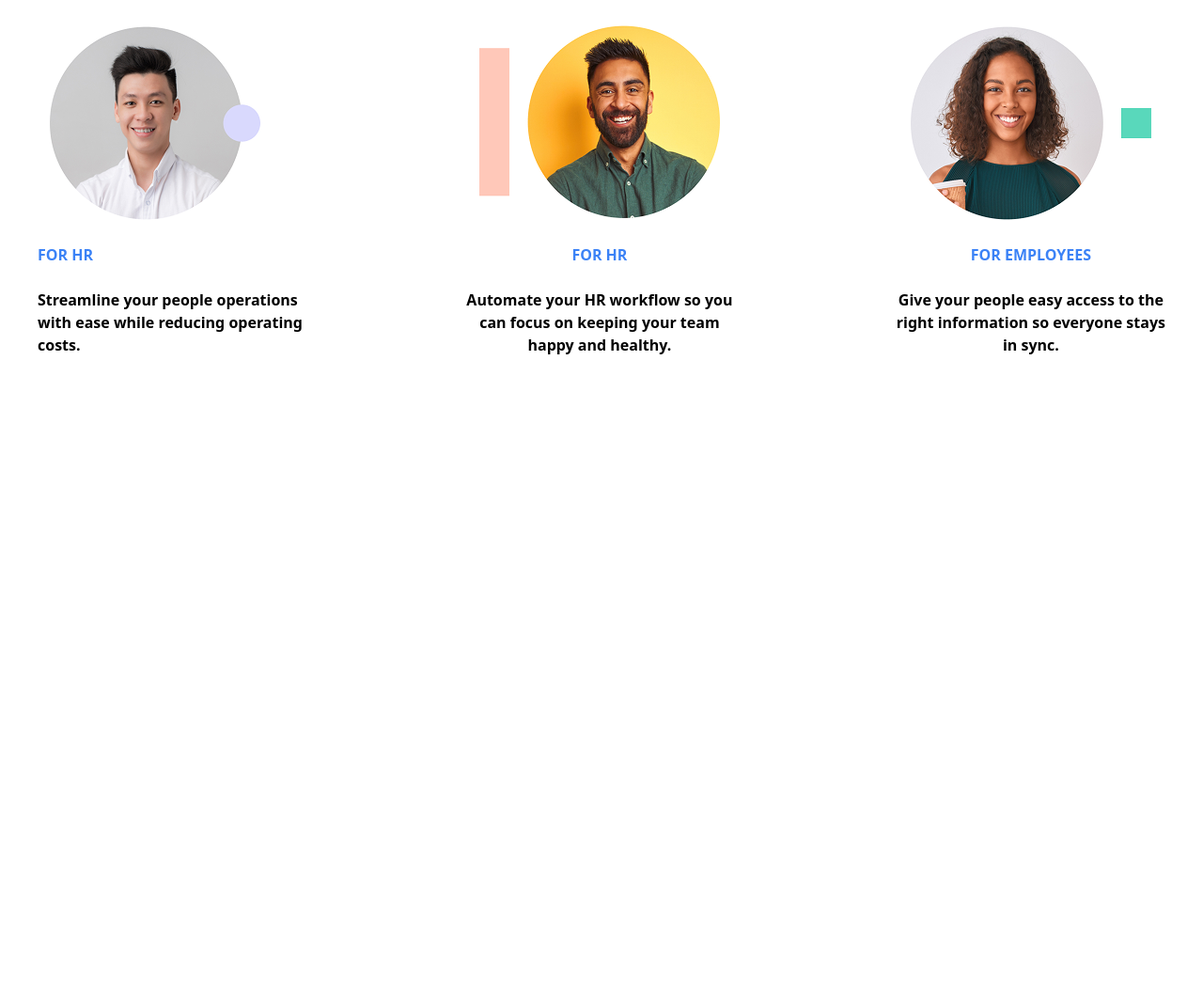
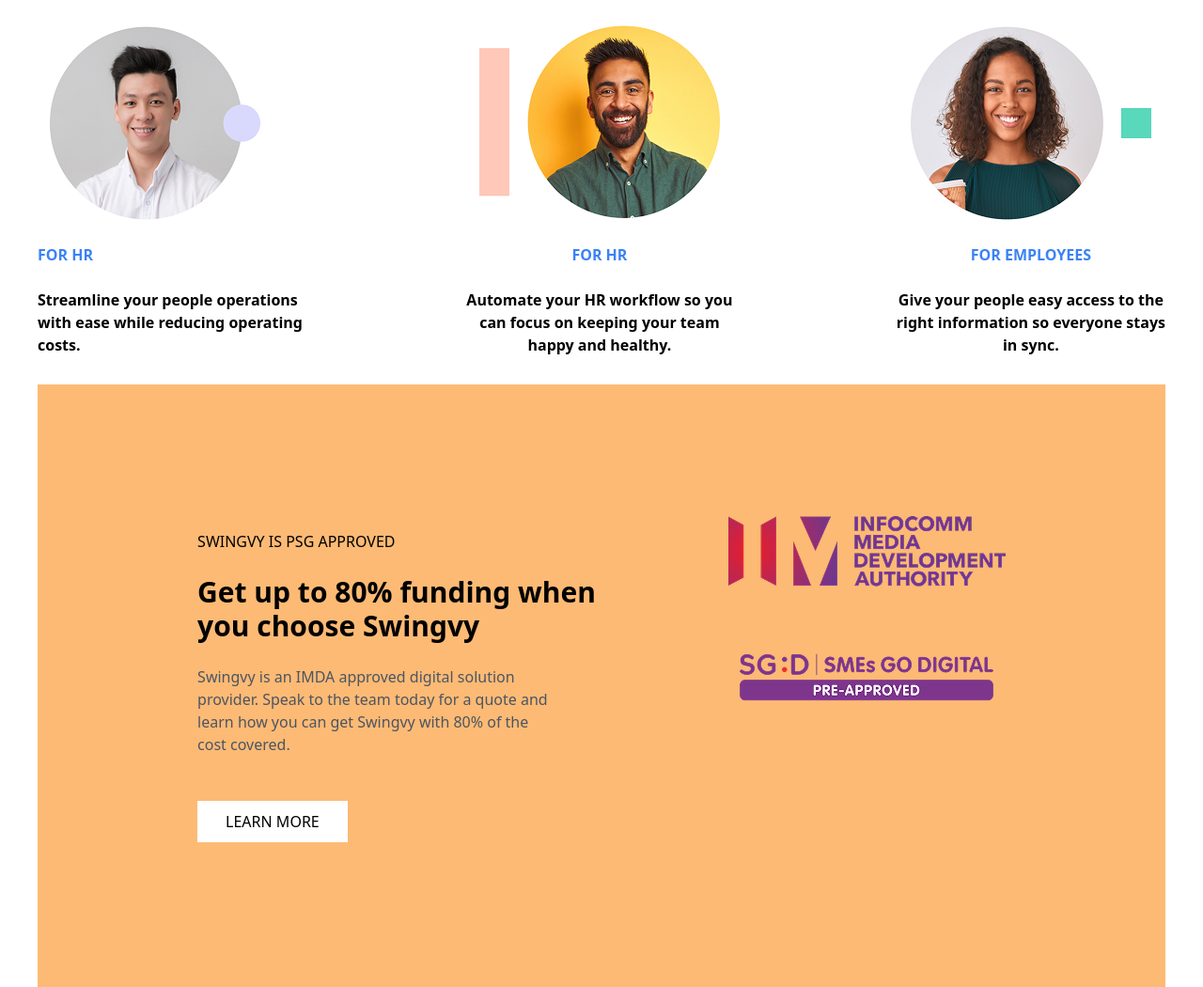
Before and after one commit to azizsavzalizoda25-commits/mainwork, a website: page src/index.html in a window 1280 px wide. Shown: the part 1728-2778 px from the top of the page at 94% size. Before the commit the page ends 2107 px from the top, so only its background shows below. Drawn offline with Linux system fonts and the light colour scheme.

Commit message:
Section 3

```diff
--- a/src/index.html
+++ b/src/index.html
@@ -207,6 +207,45 @@
 
             </div>
         </section>
+        <section class="max-w-[1200px] m-auto bg-orange-300">
+            <div class="lg:hidden ">
+
+                <h1 class="text-center font-semibold text-3xl mt-[30px] text-white pt-[30px]">Get up to 80% funding when <br> you choose Swingvy</h1>
+                <br>
+                <p class="text-center text-gray-600">Swingvy is an IMDA approved digital solution <br> provider. Speak to the team today for a quote and <br> learn how you can get Swingvy with 80% of the <br> cost covered. </p>
+                <br>
+                <br>
+                <div class="flex justify-center">
+                    <button class="px-[30px] py-[10px] bg-white text-black">LEARN MORE</button>
+                </div>
+               <br>
+               <br>
+
+               <img src="Frame (50).png" alt="" class="m-auto">
+                </div>
+              <div class="hidden lg:block">
+                <div class="flex justify-center gap-[140px] py-[80px] items-center mt-[30px]">
+                    <div>
+                        <p class="text-black">SWINGVY IS PSG APPROVED</p>
+                        <br>
+                        <h1 class="text-3xl font-bold">Get up to 80% funding when <br> you choose Swingvy</h1>
+                        <br>
+                        <p class="text-gray-600">Swingvy is an IMDA approved digital solution <br> provider. Speak to the team today for a quote and <br> learn how you can get Swingvy with 80% of the <br> cost covered.</p>
+                        <br>
+                        <br>
+                                       <button class="px-[30px] py-[10px] bg-white text-black">LEARN MORE</button>
+                    </div>
+                    <div>
+                        <img src="Frame (50).png" alt="">
+                    </div>
+
+
+                </div>
+
+              </div>
+
+
+        </section>
 
 
 
```
Also changed, not shown: src/Frame (50).png (added), src/output.css.
